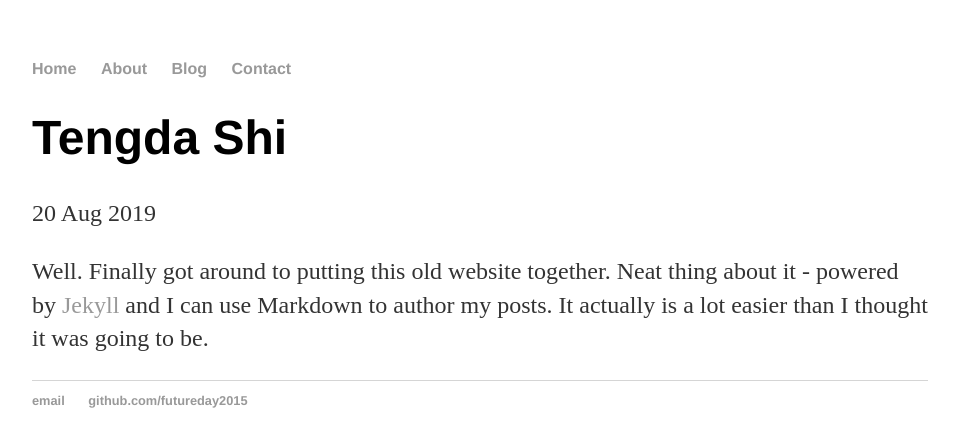
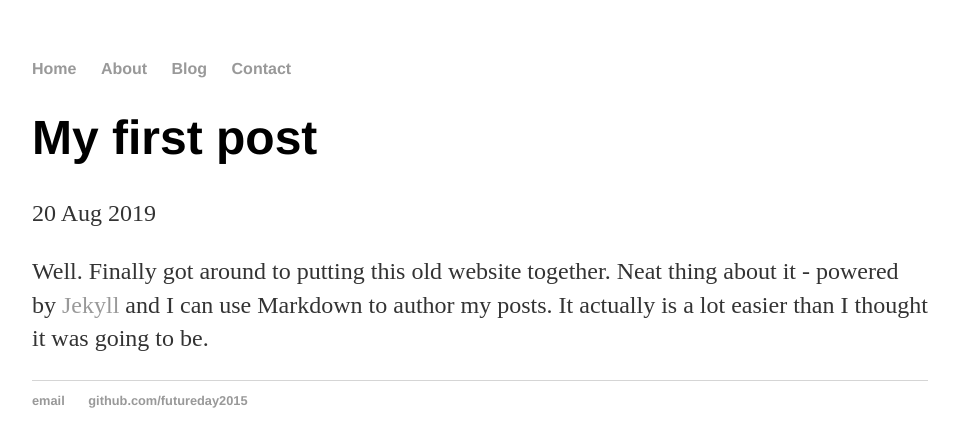
Before and after one commit to futureday2015/futureday2015.github.io, a Jekyll site: the page built from _posts/2019-08-20-My-first-post.md, in a window 1280 px wide. Shown: the top 447 px of the page, without its empty margins (160-1119 px from the left). Built offline with Jekyll 4.4.1, drawn with Linux system fonts in a browser that asks for light colours.

Commit message:
Update 2019-08-20-My-first-post.md

```diff
--- a/_posts/2019-08-20-My-first-post.md
+++ b/_posts/2019-08-20-My-first-post.md
@@ -1,6 +1,6 @@
 ---
 layout: post
-title: "Tengda Shi"
+title: "My first post"
 date: 2019-08-20
 ---
 
```
